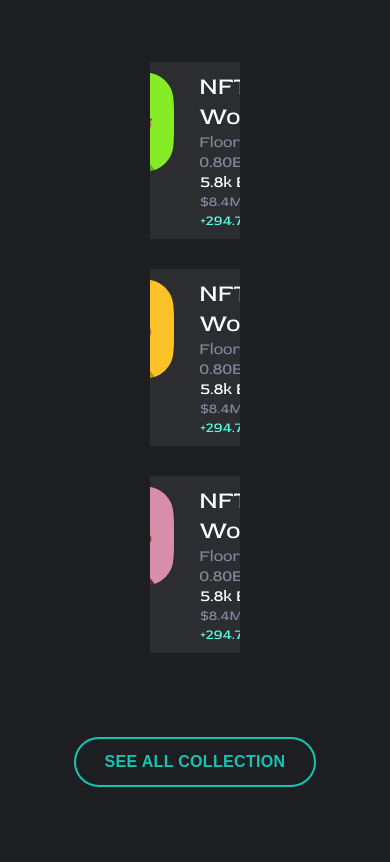
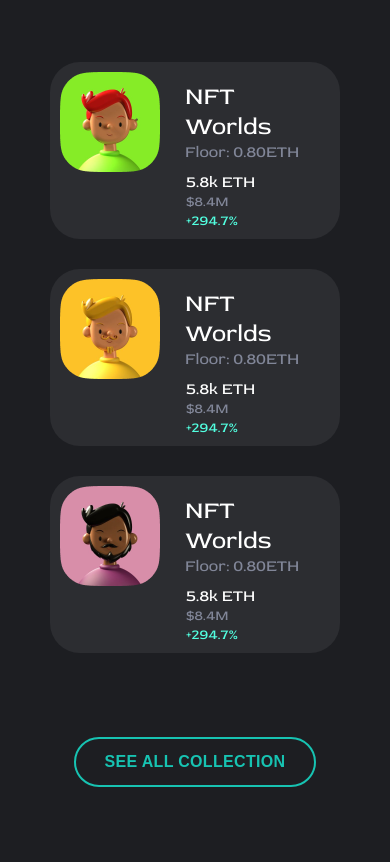
Before and after one commit to Andrey-RT/NFT, a plain HTML site: page index.html in a window 390 px wide. Shown: the part 2535-3397 px from the top of the page. Drawn offline with nearby package versions, Linux system fonts and the light colour scheme; files whose address does not match are found by name.

Commit message:
Update media.css

```diff
--- a/media.css
+++ b/media.css
@@ -75,6 +75,11 @@
     #wrapper{
         justify-content: center;
         column-gap: 10px;
+
+    }
+
+    .list{
+
     }
     .six-container-btn{
         display: block;
@@ -214,11 +219,14 @@
 @media(max-width:700px){
     .appartments-item{
         display: block;
+
     }
     .person-info{
         padding-left: 126px;
     }
-
+    #wrapper{
+        margin: 0 50px;
+    }
 
     .sixth-block{
         display: block;
```
